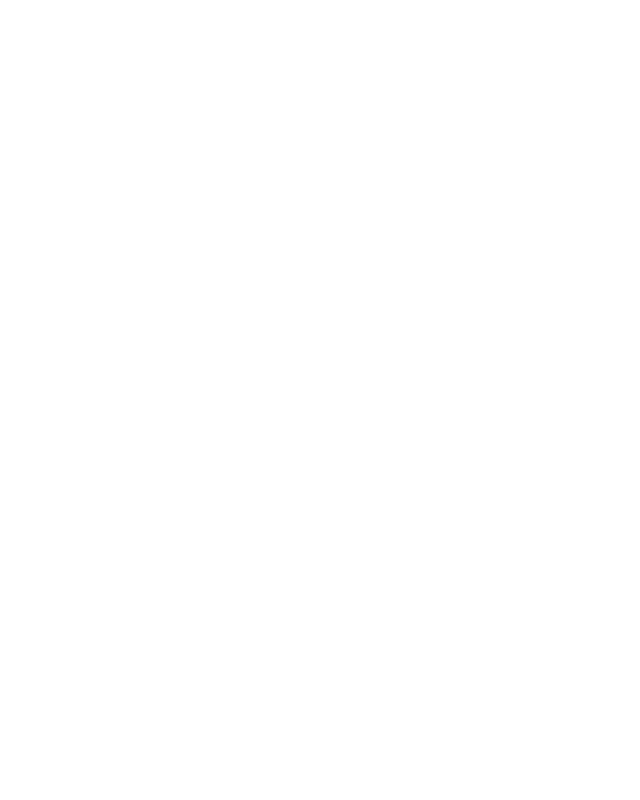
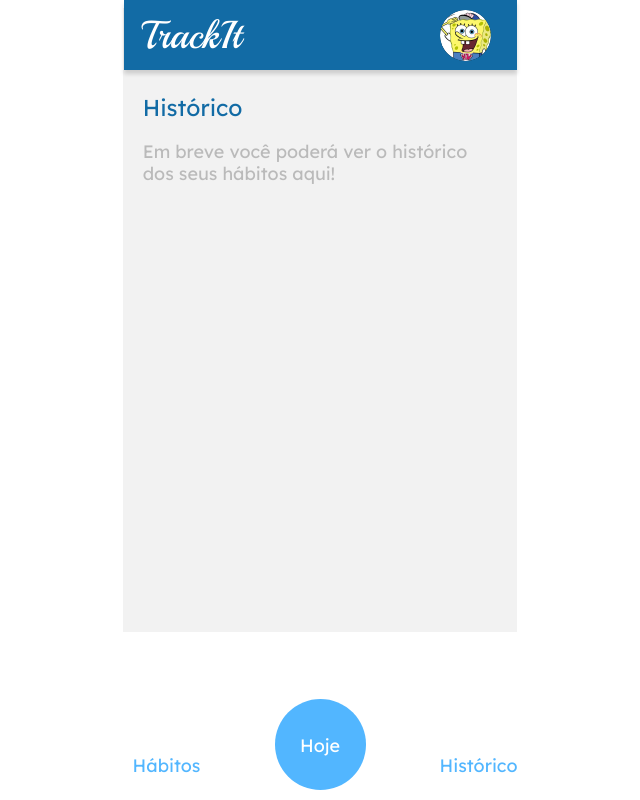
Before and after one commit to LorenaMMorais/projeto10-trackit, a React (Create React App) app: page /historico in a window 1280 px wide. Shown: the whole page, without its empty margins (320-960 px from the left). Built offline with nearby package versions, Linux system fonts and the light colour scheme.

Commit message:
Add layou TelaHistorico

```diff
--- a/src/components/Historico/TelaHistorico.js
+++ b/src/components/Historico/TelaHistorico.js
@@ -1,7 +1,19 @@
+import { Corpo } from '../../assets/css/estilos';
+import Footer from '../Footer/Footer';
+import Header from '../Header/Header';
+import { ConteudoHistorico, Progresso, Titulo, TituloHistorico } from './estilo';
+
 export default function TelaHistorico(){
     return(
-        <>
-
-        </>
+        <Corpo>
+            <Header/>
+            <ConteudoHistorico>
+                <TituloHistorico>
+                    <Titulo>Histórico</Titulo>
+                    <Progresso>Em breve você poderá ver o histórico dos seus hábitos aqui!</Progresso>
+                </TituloHistorico>
+            </ConteudoHistorico>
+            <Footer/>
+        </Corpo>
     );
 }
--- a/src/components/Historico/estilo.jsx
+++ b/src/components/Historico/estilo.jsx
@@ -0,0 +1,32 @@
+import styled from 'styled-components';
+
+export const ConteudoHistorico = styled.div`
+    width: 91%;
+    padding: 0 17px 430px 20px;
+    gap: 10px;
+
+    display: flex;
+    align-items: flex-start;
+    justify-content: flex-start;
+    flex-direction: column;
+
+    background: #F2F2F2;
+`
+export const TituloHistorico = styled.div`
+    margin-top: 70px;
+    box-sizing: border-box;
+`
+export const Titulo = styled.h1`
+    font-family: 'Lexend Deca';
+    font-weight: 400;
+    font-size: 22.976px;
+
+    color: #126BA5;
+`
+export const Progresso = styled.p`
+    font-family: 'Lexend Deca';
+    font-weight: 400;
+    font-size: 17.976px;
+
+    color: #BABABA;
+`
```
